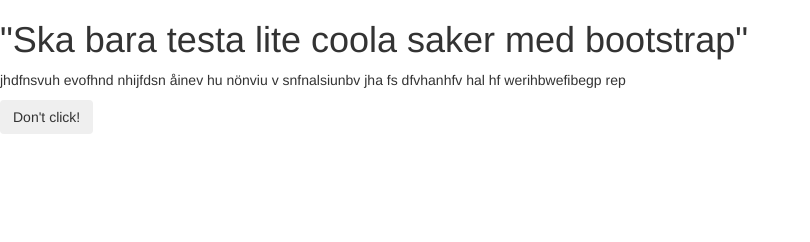
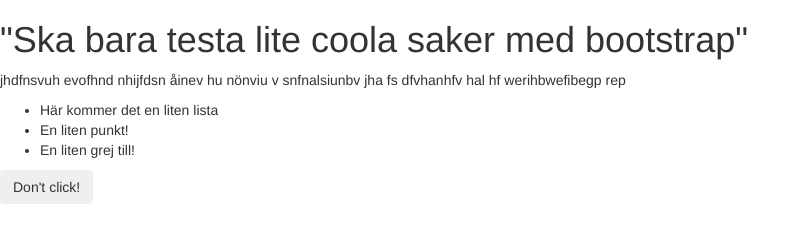
Before and after one commit to IngelaRossing/Firts, a plain HTML site: page index.html in a window 1280 px wide. Shown: the whole page, without its empty margins (0-810 px from the left). Drawn offline with nearby package versions, Linux system fonts and the light colour scheme.

Commit message:
La till en lista

```diff
--- a/index.html
+++ b/index.html
@@ -18,7 +18,11 @@
 		<p>
 			jhdfnsvuh evofhnd nhijfdsn åinev hu nönviu v snfnalsiunbv jha fs dfvhanhfv hal hf werihbwefibegp rep
 		</p>
-
+		<ul>
+			<li>Här kommer det en liten lista</li>
+			<li>En liten punkt!</li>
+			<li>En liten grej till!</li>
+		</ul>
 		<button class="btn btn-sucess" onclick="$(this).hide();"> Don't click!</button>
 
 		<!--JQuery link that allows us to use bootstrap link BELOW-->
```
